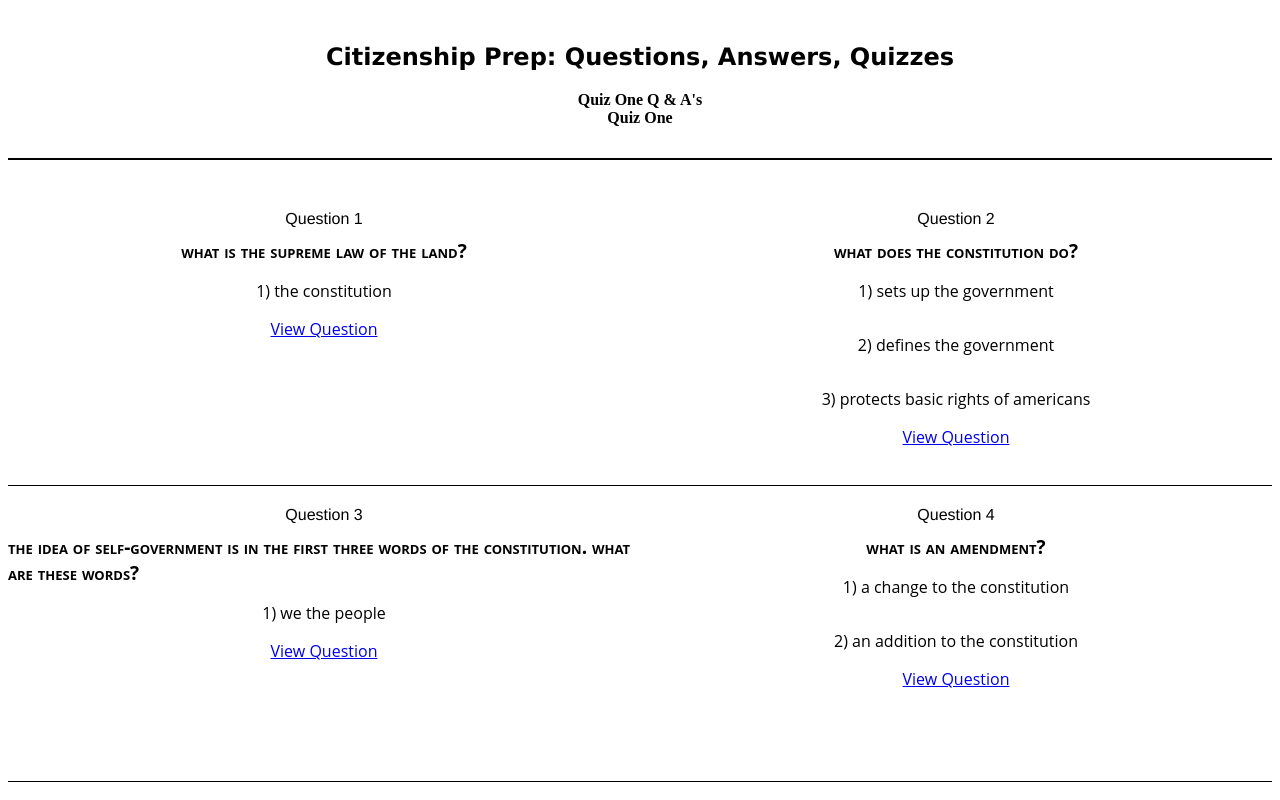
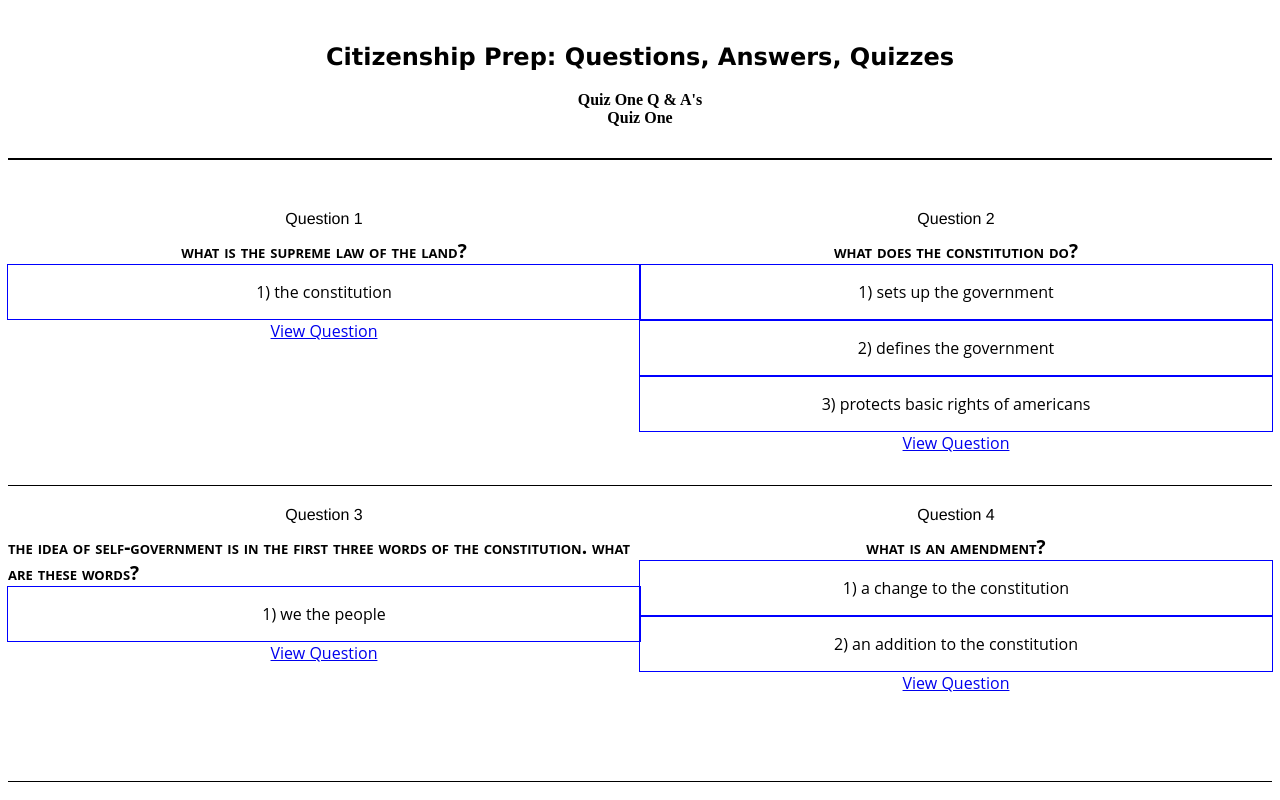
Before and after one commit to mmaustin/citizenship-questions-answers, a React (Create React App) app in the folder citizenship-frontend/: page / in a window 1280 px wide. Shown: the top 800 px of the page. Built offline with nearby package versions, Linux system fonts and the light colour scheme.

Commit message:
added borders to answers divs

```diff
--- a/citizenship-frontend/src/index.css
+++ b/citizenship-frontend/src/index.css
@@ -103,6 +103,6 @@ h2 {
     flex-flow: row;
 }
 
-.answer {
-    height: fit-content;
+.answers {
+    border: 1px solid blue;
 }
```
